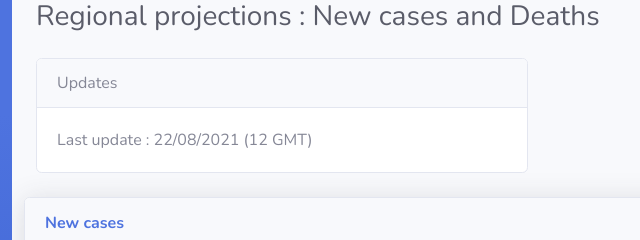
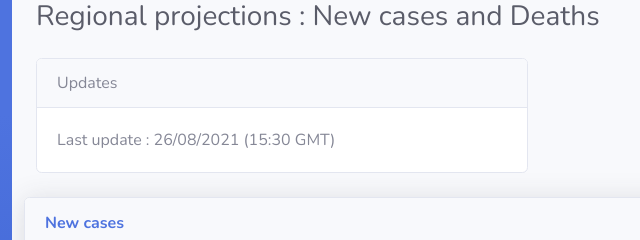
Before and after one commit to AmineAndam04/Morocco-COVID-19-projections, a website with bundled scripts: page region-marrakech.html in a window 1280 px wide. Shown: the top 240 px of the page, 212-852 px from the left. Built offline with nearby package versions, Linux system fonts and the light colour scheme.

Commit message:
Update region-marrakech.html

```diff
--- a/region-marrakech.html
+++ b/region-marrakech.html
@@ -162,7 +162,7 @@
                                     Updates
                                 </div>
                                 <div class="card-body">
-                                    Last update : 22/08/2021 (12 GMT)
+                                    Last update : 26/08/2021 (15:30 GMT)
                                 </div>
                             </div>
 
```
